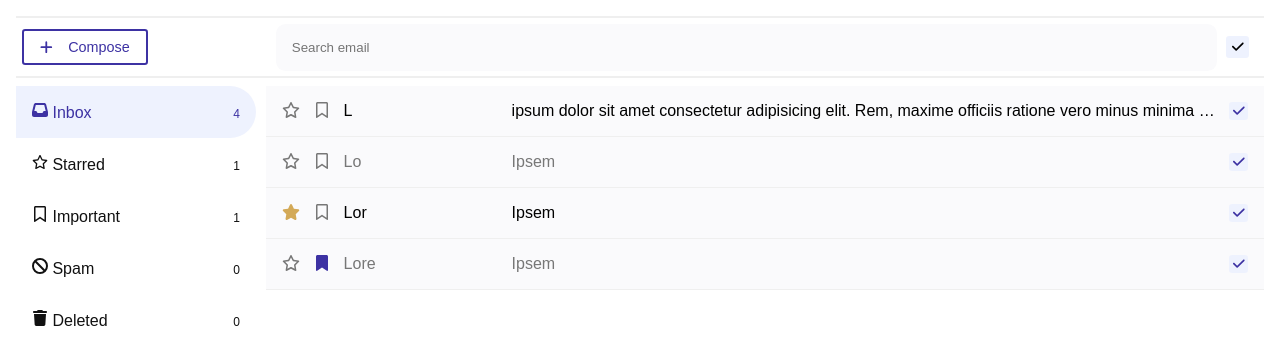
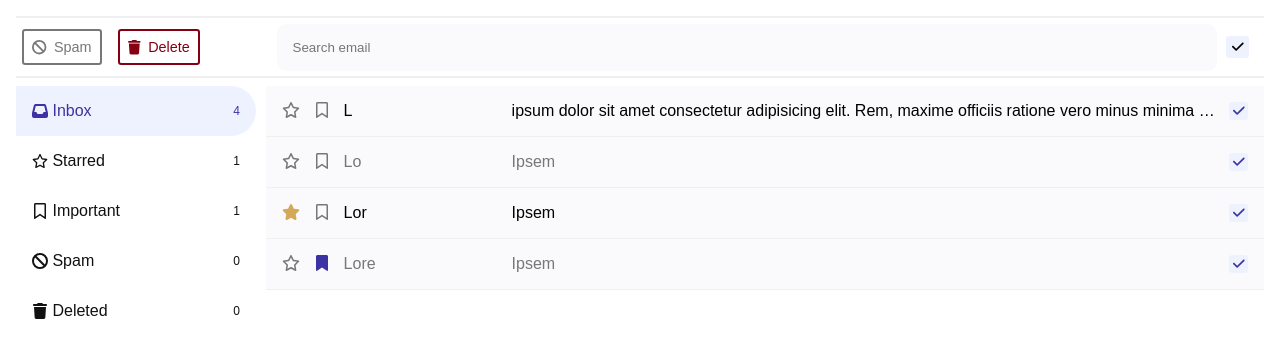
Before and after one commit to ValCrea/MiniEmail, a Vue app: page / in a window 1280 px wide. Both pictures are taken after a click on the button 1237 px from the left and 47 px from the top of the page. Shown: the top 364 px of the page. Built offline with nearby package versions, Linux system fonts and the light colour scheme.

Commit message:
spam + delete + better important

```diff
--- a/src/App.vue
+++ b/src/App.vue
@@ -44,41 +44,77 @@ const toggleImportant = (index: number) => {
 };
 const setRead = (index: number) => {
   mails.value[index].read = true;
+  mails.value[index].important = false;
   reading.value = mails.value[index];
 };
 
 const selectedAll = ref(false);
-const toggleSelect = (index: number) => {
+const selectedMails = ref(new Set<number>());
+const toggleSelect = (index: number, toggleTo?: boolean) => {
+  if (toggleTo !== undefined) {
+    mails.value[index].selected = toggleTo;
+    if (toggleTo) selectedMails.value.add(index);
+    else selectedMails.value.delete(index);
+    return;
+  }
+
+  if (selectedMails.value.has(index)) selectedMails.value.delete(index);
+  else selectedMails.value.add(index);
+
   mails.value[index].selected = !mails.value[index].selected;
 };
 const toggleSelectAll = () => {
   selectedAll.value = !selectedAll.value;
-  mails.value.forEach((mail) => (mail.selected = selectedAll.value));
+  mails.value.forEach((_, index) => toggleSelect(index, selectedAll.value));
+};
+
+const markSpam = () => {
+  selectedMails.value.forEach((m_ind) => {
+    mails.value[m_ind].spam = true;
+  });
+};
+const markDelete = () => {
+  selectedMails.value.forEach((m_ind) => {
+    mails.value[m_ind].deleted = true;
+  });
 };
 </script>
 
 <template>
   <div class="app">
     <section class="util">
-      <template v-if="!reading">
-        <button class="util__button util__button--new">
-          <font-awesome-icon icon="fa-solid fa-plus" />
-          <p class="mobile-hidden">Compose</p>
-        </button>
-        <input class="util__search" placeholder="Search email" type="text" />
-        <button @click="toggleSelectAll" class="util__select-all">
-          <font-awesome-icon v-if="selectedAll" icon="fa-solid fa-check" />
-        </button>
-      </template>
-
       <button
-        v-else
+        v-if="reading"
         @click="reading = null"
         class="util__button util__button--back"
       >
         <font-awesome-icon icon="fa-solid fa-arrow-left" />
         <p class="mobile-hidden">Back</p>
       </button>
+
+      <template v-else>
+        <template v-if="selectedMails.size > 0">
+          <button @click="markSpam" class="util__button util__button--spam">
+            <font-awesome-icon icon="fa-solid fa-ban" />
+            <p class="mobile-hidden">Spam</p>
+          </button>
+
+          <button @click="markDelete" class="util__button util__button--delete">
+            <font-awesome-icon icon="fa-solid fa-trash" />
+            <p class="mobile-hidden">Delete</p>
+          </button>
+        </template>
+
+        <button v-else class="util__button util__button--new">
+          <font-awesome-icon icon="fa-solid fa-plus" />
+          <p class="mobile-hidden">Compose</p>
+        </button>
+
+        <input class="util__search" placeholder="Search email" type="text" />
+        <button @click="toggleSelectAll" class="util__select-all">
+          <font-awesome-icon v-if="selectedAll" icon="fa-solid fa-check" />
+        </button>
+      </template>
     </section>
 
     <div v-if="reading" class="mail-single">
@@ -99,7 +135,9 @@ const toggleSelectAll = () => {
             class="icon"
           />
           <span class="mobile-hidden">&nbsp;{{ btn.text }}</span>
-          <span class="nav__count">{{ counts[index](mails) }}</span>
+          <span class="nav__count mobile-hidden">{{
+            counts[index](mails)
+          }}</span>
         </SelectButton>
       </section>
 
@@ -139,6 +177,7 @@ const toggleSelectAll = () => {
   &__button {
     padding-block: 0.5rem;
     padding-inline: 1rem;
+    margin-right: 8rem;
 
     display: flex;
     align-items: center;
@@ -146,9 +185,9 @@ const toggleSelectAll = () => {
 
     font-size: 0.9rem;
     border-radius: 0.2rem;
+    background-color: $white;
 
     &--new {
-      background-color: $white;
       border: solid 2px $blue;
       color: $blue;
 
@@ -158,7 +197,6 @@ const toggleSelectAll = () => {
     }
 
     &--back {
-      background-color: $white;
       border: solid 2px $gray;
       color: $gray;
 
@@ -166,12 +204,37 @@ const toggleSelectAll = () => {
         background-color: $light-gray;
       }
     }
+
+    &--spam {
+      margin-right: 1rem;
+      padding-inline: 0.5rem;
+      gap: 0.5rem;
+
+      border: solid 2px $gray;
+      color: $gray;
+
+      &:hover {
+        background-color: $light-gray;
+      }
+    }
+
+    &--delete {
+      margin-right: 4.8rem;
+      padding-inline: 0.5rem;
+      gap: 0.5rem;
+
+      border: solid 2px $red;
+      color: $red;
+
+      &:hover {
+        background-color: $light-red;
+      }
+    }
   }
 
   &__search {
     width: 100%;
     padding: 1rem;
-    margin-left: 8rem;
 
     border: none;
     border-radius: 0.6rem;
--- a/src/assets/_colors.scss
+++ b/src/assets/_colors.scss
@@ -5,5 +5,7 @@ $gray: #777;
 $black: #111;
 
 $gold: #d3a957;
+$light-red: rgb(242, 187, 196);
+$red: rgb(132, 0, 18);
 $light-blue: #eef2fe;
 $blue: #3d32a3;
--- a/src/components/SelectButton.vue
+++ b/src/components/SelectButton.vue
@@ -28,7 +28,7 @@ const props = defineProps<{
   transition: background-color 0.25s ease-out;
 
   display: flex;
-  align-items: baseline;
+  align-items: center;
 
   &--hoverable:hover {
     background-color: $light;
--- a/src/main.ts
+++ b/src/main.ts
@@ -15,6 +15,7 @@ import {
   faBookmark as bookmarkSolid,
   faArrowLeft,
   faCheck,
+  faSearch,
 } from "@fortawesome/free-solid-svg-icons";
 import {
   faStar as starRegular,
@@ -32,7 +33,8 @@ library.add(
   starSolid,
   starRegular,
   faArrowLeft,
-  faCheck
+  faCheck,
+  faSearch
 );
 
 createApp(App).component("font-awesome-icon", FontAwesomeIcon).mount("#app");
```
